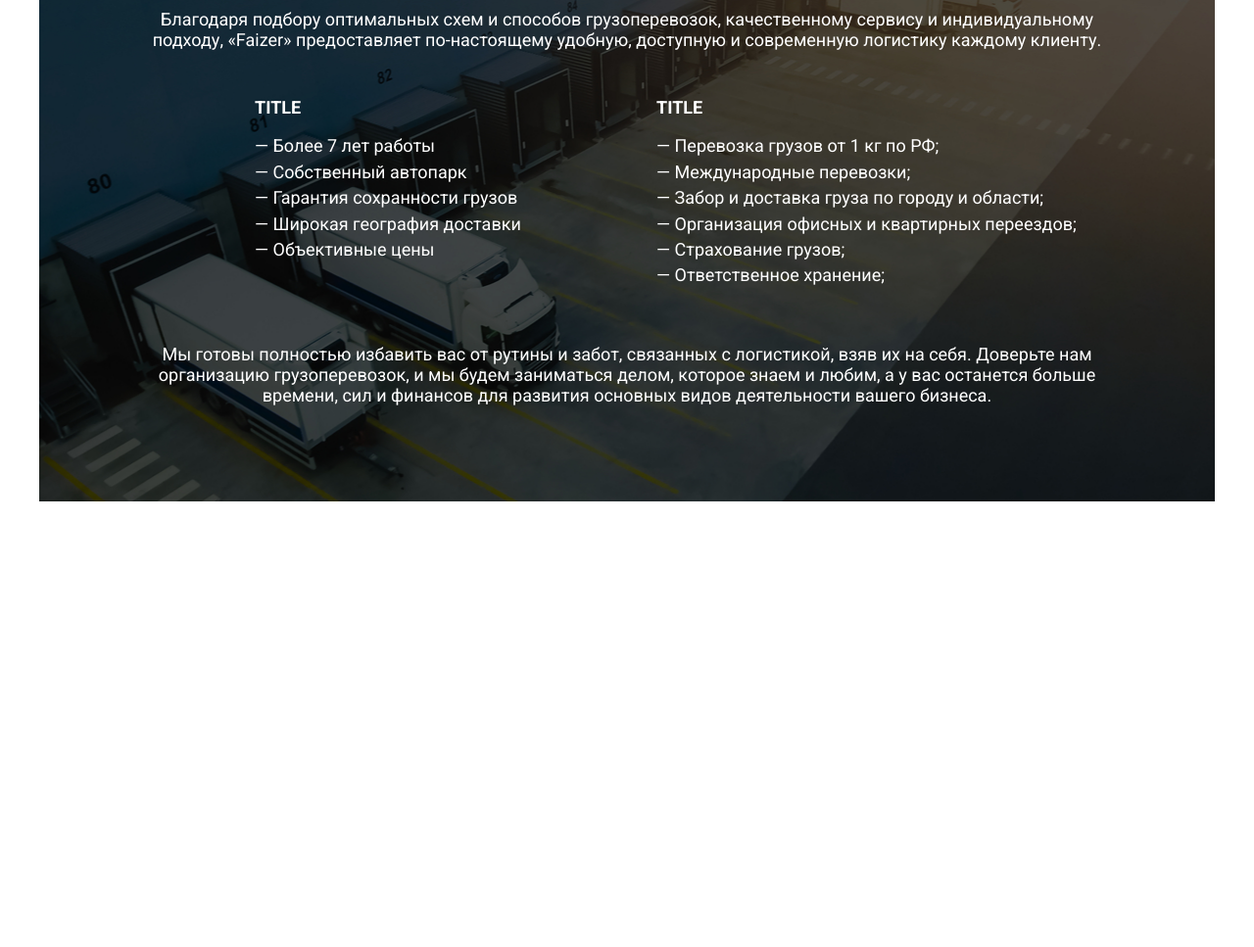
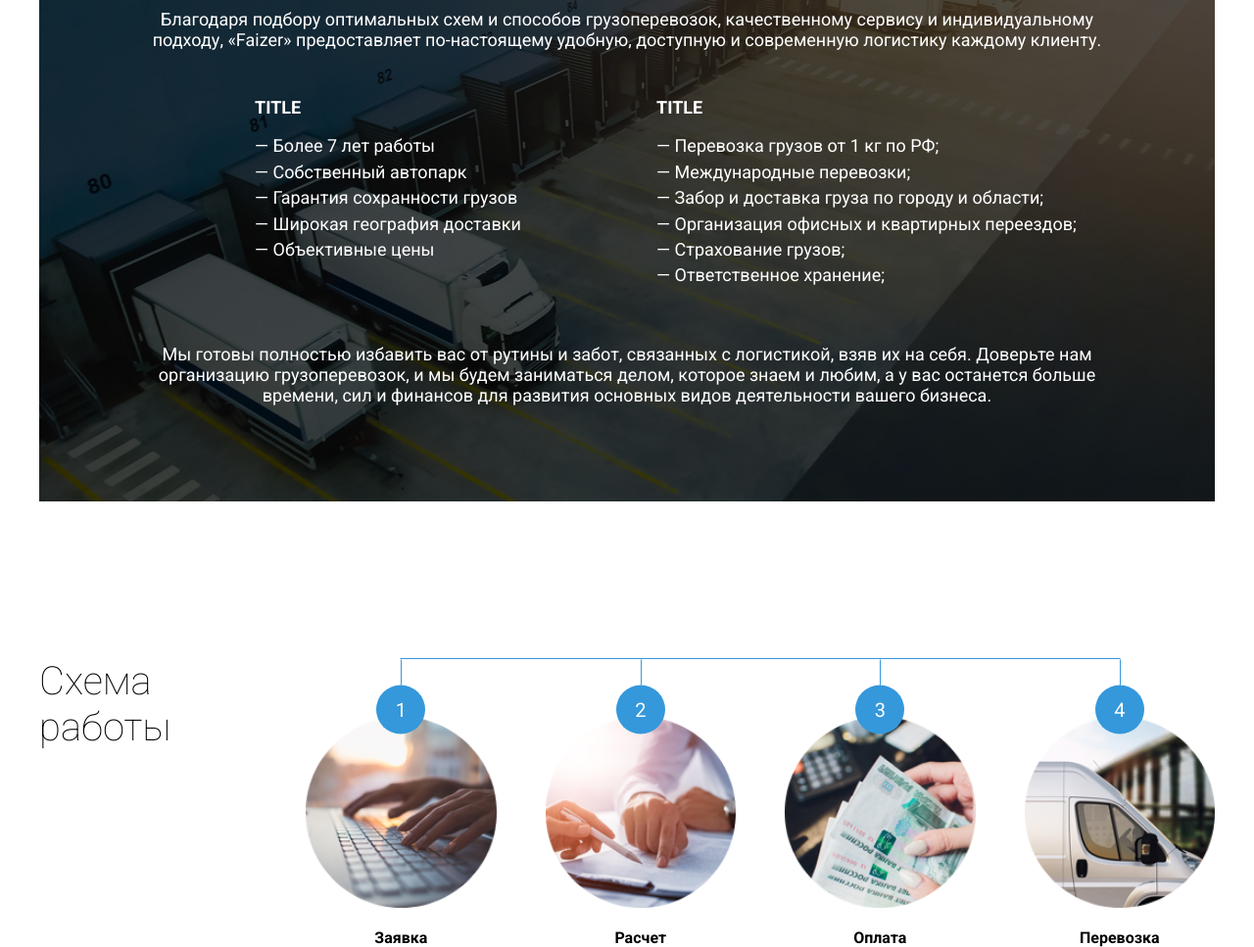
Before and after one commit to MarianVytak/Faizer, a website: page src/index.html in a window 1280 px wide. Shown: the part 3430-4397 px from the top of the page at 98% size. Before the commit the page ends 4022 px from the top, so only its background shows below. Drawn offline with nearby package versions, Linux system fonts and the light colour scheme; files that its build step writes are made by us from their sources.

Commit message:
Added Section 5.

```diff
--- a/src/assets/sass/style.scss
+++ b/src/assets/sass/style.scss
@@ -9,6 +9,7 @@ Table of contents
 ## Section 2
 ## Section 3
 ## Section 4
+## Section 5
 *******************/
 
 
@@ -43,3 +44,7 @@ Table of contents
 /* ## Section 4
 ====================*/
 @import "../../templates/section-4/section-4";
+
+/* ## Section 5
+====================*/
+@import "../../templates/section-5/section-5";
--- /dev/null
+++ b/src/templates/section-5/section-5.html
@@ -0,0 +1,48 @@
+<div class="section-5">
+    <div class="container">
+
+        <div class="section-5__grid">
+            <div class="section-5__grid_left">
+                <h2 class="h2">Схема работы</h2>
+            </div>
+            <div class="section-5__grid_right">
+                <ul class="section-5__list">
+                    <li class="section-5__list_item">
+                        <div class="section-5__list_item_count">1</div>
+                        <div class="section-5__list_item_img">
+                            <img src="../../assets/img/section-5__img-1.png" alt="">
+                        </div>
+                        <div class="section-5__list_item_label">Заявка</div>
+                    </li>
+                    <li class="section-5__list_item">
+                        <div class="section-5__list_item_count">2</div>
+                        <div class="section-5__list_item_img">
+                            <img src="../../assets/img/section-5__img-2.png" alt="">
+                        </div>
+                        <div class="section-5__list_item_label">Расчет</div>
+                    </li>
+                    <li class="section-5__list_item">
+                        <div class="section-5__list_item_count">3</div>
+                        <div class="section-5__list_item_img">
+                            <img src="../../assets/img/section-5__img-3.png" alt="">
+                        </div>
+                        <div class="section-5__list_item_label">Оплата</div>
+                    </li>
+                    <li class="section-5__list_item">
+                        <div class="section-5__list_item_count">4</div>
+                        <div class="section-5__list_item_img">
+                            <img src="../../assets/img/section-5__img-4.png" alt="">
+                        </div>
+                        <div class="section-5__list_item_label">Перевозка</div>
+                    </li>
+                </ul>
+                <!-- /.section-5__list -->
+            </div>
+            <!-- /.section-5__grid_right -->
+        </div>
+        <!-- /.section-5__grid -->
+
+    </div>
+    <!-- /.container -->
+</div>
+<!-- /.section-5 -->
--- /dev/null
+++ b/src/templates/section-5/section-5.scss
@@ -0,0 +1,76 @@
+.section-5 {
+  padding-top: 8em;
+}
+
+.section-5__grid {
+  display: grid;
+  grid-template-columns: 1fr 4fr;
+  grid-gap: 4em;
+}
+
+.section-5__list {
+  position: relative;
+  display: flex;
+  align-items: center;
+  justify-content: space-between;
+  padding-top: 6em;
+  &:before {
+    content: '';
+    position: absolute;
+    top: 0;
+    left: 50%;
+    transform: translateX(-50%);
+    width: 79.2%;
+    height: 1px;
+    background-color: $main;
+  }
+}
+
+.section-5__list_item {
+  position: relative;
+  width: 100%;
+  margin-right: 5em;
+  text-align: center;
+  &:last-child {
+    margin-right: 0;
+  }
+}
+
+.section-5__list_item_count {
+  position: absolute;
+  top: 0;
+  left: 50%;
+  transform: translate(-50%,-65%);
+  display: flex;
+  align-items: center;
+  justify-content: center;
+  width: 2.5em;
+  height: 2.5em;
+  border-radius: 50%;
+  background-color: $main;
+  font-size: 2em;
+  color: $white;
+  &:before {
+    content: '';
+    position: absolute;
+    top: 0;
+    left: 50%;
+    transform: translateY(-100%);
+    width: 1px;
+    height: 1.3em;
+    background-color: $main;
+  }
+}
+
+.section-5__list_item_img {
+  img {
+    width: 100%;
+  }
+}
+
+.section-5__list_item_label {
+  margin-top: 1.2em;
+  font-weight: bold;
+  font-size: 1.6em;
+  text-align: center;
+}
```
Also changed, not shown: src/index.html (+1 -0 lines), src/assets/img/section-5__img-1.png (added), src/assets/img/section-5__img-2.png (added), src/assets/img/section-5__img-3.png (added), src/assets/img/section-5__img-4.png (added).
